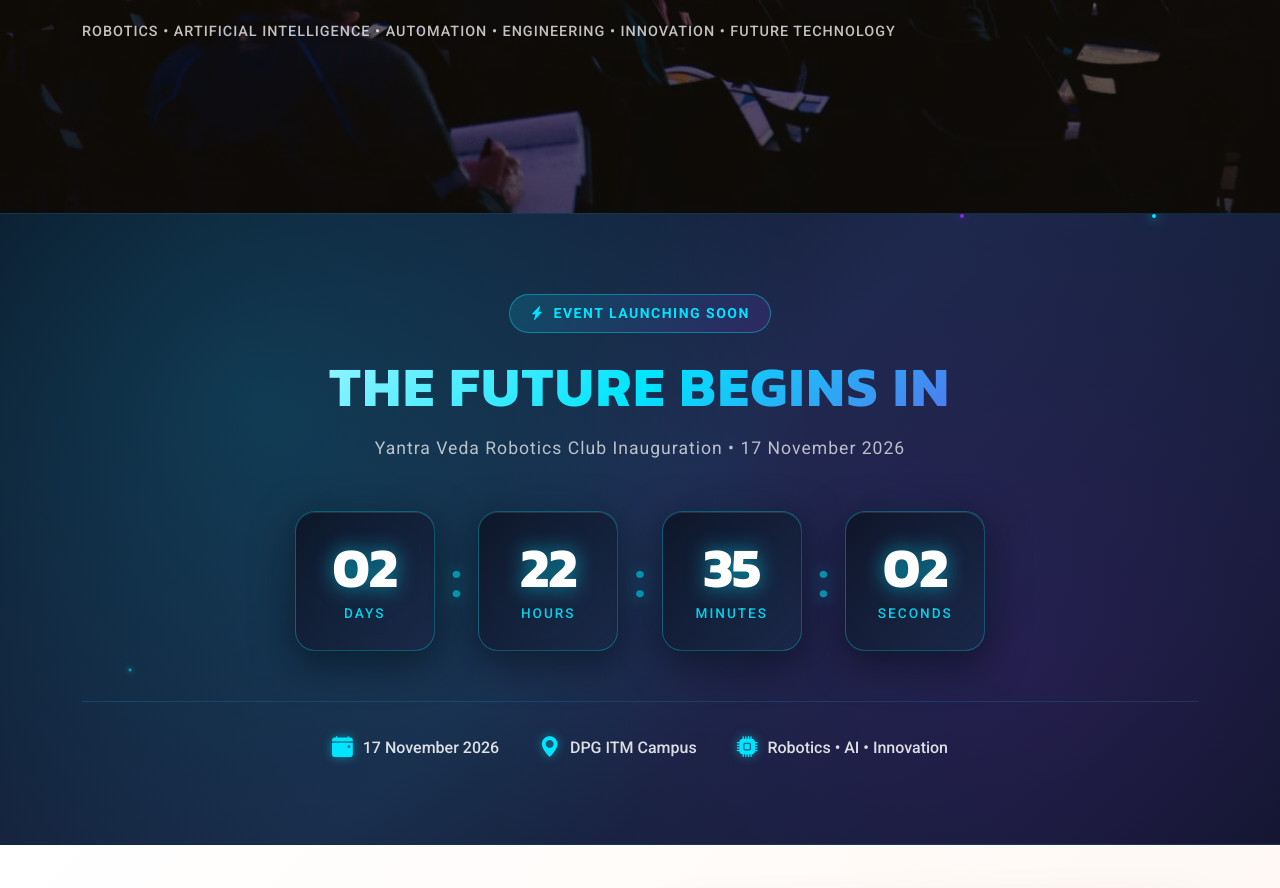
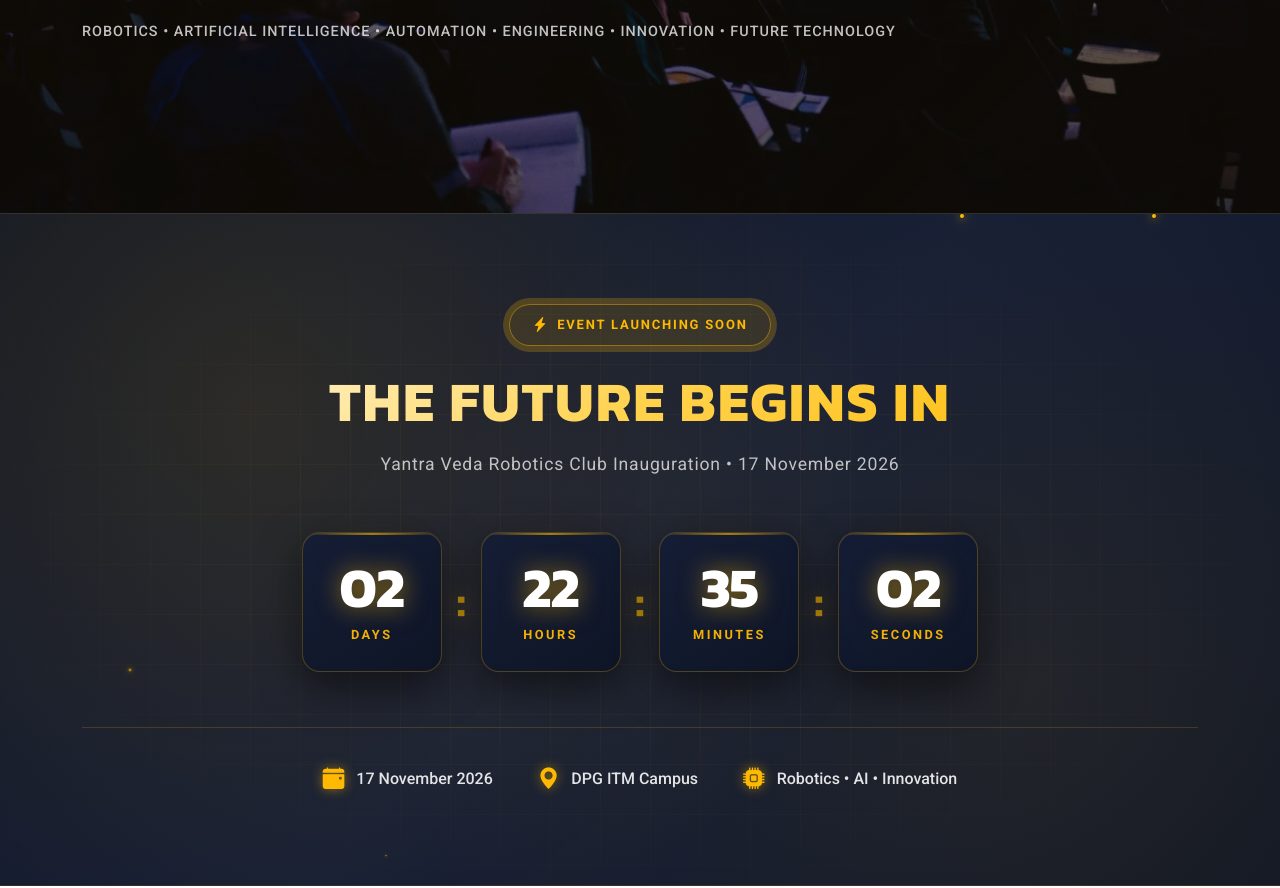
Before and after one commit to dev-3438/yantra_veda_inauguration, a plain HTML site: page index.html in a window 1280 px wide. Shown: the part 712-1600 px from the top of the page. Drawn offline with Linux system fonts and the light colour scheme; animation ran at ten frames a second.

Commit message:
color changed

```diff
--- a/index.html
+++ b/index.html
@@ -40,35 +40,52 @@
   ======================================================== -->
   <base target="_blank">
   <style>
-    /* ===== Countdown Timer Section ===== */
+    /* ===== Countdown Timer — Yantra Veda Palette ===== */
+    :root {
+      --yv-dark: #0d1426;
+      --yv-dark-2: #1a2847;
+      --yv-accent: #feb900;
+      /* warm gold accent */
+      --yv-accent-2: #ffd24d;
+      /* lighter gold */
+      --yv-accent-glow: rgba(254, 185, 0, 0.5);
+    }
+
     .countdown-section {
       position: relative;
-      padding: 80px 0;
-      background: linear-gradient(135deg, #0d1426 0%, #1a2847 50%, #0d1426 100%);
+      padding: 90px 0;
+      background:
+        linear-gradient(135deg, #0d1426 0%, #141d36 50%, #0d1426 100%);
       overflow: hidden;
-      border-top: 1px solid rgba(0, 229, 255, 0.1);
-      border-bottom: 1px solid rgba(0, 229, 255, 0.1);
+      border-top: 1px solid rgba(254, 185, 0, 0.15);
+      border-bottom: 1px solid rgba(254, 185, 0, 0.15);
     }
 
     .countdown-section::before {
       content: "";
       position: absolute;
-      top: 0;
-      left: 0;
-      right: 0;
-      bottom: 0;
+      inset: 0;
       background:
-        radial-gradient(circle at 20% 30%, rgba(0, 229, 255, 0.15) 0%, transparent 50%),
-        radial-gradient(circle at 80% 70%, rgba(138, 43, 226, 0.15) 0%, transparent 50%);
+        radial-gradient(circle at 20% 30%, rgba(254, 185, 0, 0.12) 0%, transparent 55%),
+        radial-gradient(circle at 80% 70%, rgba(254, 185, 0, 0.08) 0%, transparent 55%);
       pointer-events: none;
+    }
+
+    .countdown-section::after {
+      content: "";
+      position: absolute;
+      inset: 0;
+      background-image:
+        linear-gradient(rgba(254, 185, 0, 0.04) 1px, transparent 1px),
+        linear-gradient(90deg, rgba(254, 185, 0, 0.04) 1px, transparent 1px);
+      background-size: 50px 50px;
+      pointer-events: none;
+      mask-image: radial-gradient(ellipse at center, black 40%, transparent 80%);
     }
 
     .countdown-bg-animation {
       position: absolute;
-      top: 0;
-      left: 0;
-      width: 100%;
-      height: 100%;
+      inset: 0;
       overflow: hidden;
       pointer-events: none;
     }
@@ -77,10 +94,10 @@
       position: absolute;
       width: 4px;
       height: 4px;
-      background: #00e5ff;
+      background: var(--yv-accent);
       border-radius: 50%;
-      box-shadow: 0 0 10px #00e5ff, 0 0 20px #00e5ff;
-      animation: float-particle 15s infinite linear;
+      box-shadow: 0 0 10px var(--yv-accent), 0 0 20px var(--yv-accent);
+      animation: float-particle 18s infinite linear;
     }
 
     .countdown-particle:nth-child(1) {
@@ -93,8 +110,6 @@
       left: 30%;
       animation-delay: 3s;
       animation-duration: 22s;
-      background: #8a2be2;
-      box-shadow: 0 0 10px #8a2be2;
     }
 
     .countdown-particle:nth-child(3) {
@@ -107,8 +122,6 @@
       left: 75%;
       animation-delay: 9s;
       animation-duration: 20s;
-      background: #8a2be2;
-      box-shadow: 0 0 10px #8a2be2;
     }
 
     .countdown-particle:nth-child(5) {
@@ -144,35 +157,39 @@
     }
 
     .countdown-header {
-      margin-bottom: 50px;
+      margin-bottom: 55px;
     }
 
     .countdown-badge {
       display: inline-flex;
       align-items: center;
       gap: 8px;
-      padding: 8px 20px;
-      background: linear-gradient(135deg, rgba(0, 229, 255, 0.15), rgba(138, 43, 226, 0.15));
-      border: 1px solid rgba(0, 229, 255, 0.4);
+      padding: 9px 22px;
+      background: rgba(254, 185, 0, 0.12);
+      border: 1px solid rgba(254, 185, 0, 0.45);
       border-radius: 50px;
-      color: #00e5ff;
-      font-size: 14px;
+      color: var(--yv-accent);
+      font-size: 13px;
       font-weight: 600;
       text-transform: uppercase;
-      letter-spacing: 1.5px;
-      margin-bottom: 20px;
-      animation: pulse-badge 2s infinite;
+      letter-spacing: 1.8px;
+      margin-bottom: 22px;
+      animation: pulse-badge 2.2s infinite;
+    }
+
+    .countdown-badge i {
+      font-size: 15px;
     }
 
     @keyframes pulse-badge {
 
       0%,
       100% {
-        box-shadow: 0 0 0 0 rgba(0, 229, 255, 0.4);
+        box-shadow: 0 0 0 0 rgba(254, 185, 0, 0.45);
       }
 
       50% {
-        box-shadow: 0 0 0 10px rgba(0, 229, 255, 0);
+        box-shadow: 0 0 0 12px rgba(254, 185, 0, 0);
       }
     }
 
@@ -180,7 +197,7 @@
       font-family: 'Kanit', sans-serif;
       font-size: clamp(2rem, 5vw, 3.5rem);
       font-weight: 700;
-      background: linear-gradient(135deg, #ffffff 0%, #00e5ff 50%, #8a2be2 100%);
+      background: linear-gradient(135deg, #ffffff 0%, var(--yv-accent-2) 50%, var(--yv-accent) 100%);
       -webkit-background-clip: text;
       -webkit-text-fill-color: transparent;
       background-clip: text;
@@ -190,10 +207,11 @@
     }
 
     .countdown-subtitle {
-      color: rgba(255, 255, 255, 0.7);
+      color: rgba(255, 255, 255, 0.72);
       font-size: 1.1rem;
       font-weight: 400;
-      letter-spacing: 1px;
+      letter-spacing: 0.8px;
+      margin-bottom: 0;
     }
 
     .countdown-timer {
@@ -202,32 +220,31 @@
       align-items: center;
       gap: 15px;
       flex-wrap: wrap;
-      margin-bottom: 50px;
+      margin-bottom: 55px;
     }
 
     .countdown-box {
       position: relative;
       width: 140px;
       height: 140px;
-      perspective: 1000px;
     }
 
     .countdown-inner {
       position: relative;
       width: 100%;
       height: 100%;
-      background: linear-gradient(135deg, rgba(13, 20, 38, 0.9), rgba(26, 40, 71, 0.9));
-      border: 1px solid rgba(0, 229, 255, 0.3);
-      border-radius: 20px;
+      background: linear-gradient(145deg, rgba(20, 29, 54, 0.95), rgba(13, 20, 38, 0.95));
+      border: 1px solid rgba(254, 185, 0, 0.25);
+      border-radius: 18px;
       display: flex;
       flex-direction: column;
       justify-content: center;
       align-items: center;
       backdrop-filter: blur(10px);
       box-shadow:
-        0 10px 40px rgba(0, 0, 0, 0.5),
-        inset 0 1px 0 rgba(255, 255, 255, 0.1);
-      transition: all 0.4s ease;
+        0 15px 40px rgba(0, 0, 0, 0.5),
+        inset 0 1px 0 rgba(255, 255, 255, 0.06);
+      transition: all 0.4s cubic-bezier(0.4, 0, 0.2, 1);
       overflow: hidden;
       z-index: 2;
     }
@@ -235,38 +252,36 @@
     .countdown-inner::before {
       content: "";
       position: absolute;
-      top: -2px;
-      left: -2px;
-      right: -2px;
-      bottom: -2px;
-      background: linear-gradient(135deg, #00e5ff, #8a2be2, #00e5ff);
-      border-radius: 20px;
+      top: 0;
+      left: 0;
+      right: 0;
+      height: 2px;
+      background: linear-gradient(90deg, transparent, var(--yv-accent), transparent);
+      opacity: 0.6;
+    }
+
+    .countdown-inner::after {
+      content: "";
+      position: absolute;
+      inset: -2px;
+      background: linear-gradient(135deg, var(--yv-accent), transparent, var(--yv-accent));
+      border-radius: 18px;
       z-index: -1;
       opacity: 0;
       transition: opacity 0.4s ease;
-      background-size: 200% 200%;
-      animation: gradient-shift 3s ease infinite;
-    }
-
-    @keyframes gradient-shift {
-
-      0%,
-      100% {
-        background-position: 0% 50%;
-      }
-
-      50% {
-        background-position: 100% 50%;
-      }
     }
 
     .countdown-box:hover .countdown-inner {
-      transform: translateY(-8px) scale(1.03);
-      border-color: transparent;
+      transform: translateY(-8px);
+      border-color: var(--yv-accent);
+      box-shadow:
+        0 20px 50px rgba(0, 0, 0, 0.6),
+        0 0 30px rgba(254, 185, 0, 0.3),
+        inset 0 1px 0 rgba(255, 255, 255, 0.1);
     }
 
-    .countdown-box:hover .countdown-inner::before {
-      opacity: 1;
+    .countdown-box:hover .countdown-inner::after {
+      opacity: 0.8;
     }
 
     .countdown-glow {
@@ -274,25 +289,25 @@
       top: 50%;
       left: 50%;
       transform: translate(-50%, -50%);
-      width: 100%;
-      height: 100%;
-      background: radial-gradient(circle, rgba(0, 229, 255, 0.4) 0%, transparent 70%);
-      filter: blur(20px);
-      opacity: 0.6;
+      width: 110%;
+      height: 110%;
+      background: radial-gradient(circle, rgba(254, 185, 0, 0.35) 0%, transparent 70%);
+      filter: blur(25px);
+      opacity: 0.5;
       z-index: 1;
-      animation: pulse-glow 3s ease infinite;
+      animation: pulse-glow 3.5s ease infinite;
     }
 
     @keyframes pulse-glow {
 
       0%,
       100% {
-        opacity: 0.4;
+        opacity: 0.35;
         transform: translate(-50%, -50%) scale(1);
       }
 
       50% {
-        opacity: 0.7;
+        opacity: 0.6;
         transform: translate(-50%, -50%) scale(1.1);
       }
     }
@@ -303,10 +318,10 @@
       font-weight: 700;
       color: #ffffff;
       line-height: 1;
-      text-shadow: 0 0 20px rgba(0, 229, 255, 0.6);
+      text-shadow: 0 0 25px rgba(254, 185, 0, 0.55);
       letter-spacing: -1px;
+      display: inline-block;
       transition: all 0.3s ease;
-      display: inline-block;
     }
 
     .countdown-number.flip {
@@ -322,6 +337,7 @@
       50% {
         transform: rotateX(90deg);
         opacity: 0;
+        color: var(--yv-accent);
       }
 
       100% {
@@ -331,31 +347,34 @@
     }
 
     .countdown-label {
-      font-size: 0.85rem;
-      font-weight: 500;
-      color: rgba(0, 229, 255, 0.9);
+      font-size: 0.8rem;
+      font-weight: 600;
+      color: var(--yv-accent);
       text-transform: uppercase;
-      letter-spacing: 2px;
-      margin-top: 8px;
+      letter-spacing: 2.5px;
+      margin-top: 10px;
+      opacity: 0.95;
     }
 
     .countdown-separator {
-      font-size: 3rem;
+      font-family: 'Kanit', sans-serif;
+      font-size: 2.8rem;
       font-weight: 700;
-      color: rgba(0, 229, 255, 0.6);
-      animation: blink 1s infinite;
-      text-shadow: 0 0 15px rgba(0, 229, 255, 0.5);
+      color: var(--yv-accent);
+      animation: blink 1.2s infinite;
+      text-shadow: 0 0 20px rgba(254, 185, 0, 0.6);
+      opacity: 0.7;
     }
 
     @keyframes blink {
 
       0%,
       100% {
-        opacity: 1;
+        opacity: 0.8;
       }
 
       50% {
-        opacity: 0.3;
+        opacity: 0.25;
       }
     }
 
@@ -363,28 +382,32 @@
       display: flex;
       justify-content: center;
       align-items: center;
-      gap: 40px;
+      gap: 45px;
       flex-wrap: wrap;
-      padding-top: 30px;
-      border-top: 1px solid rgba(0, 229, 255, 0.15);
+      padding-top: 35px;
+      border-top: 1px solid rgba(254, 185, 0, 0.18);
     }
 
     .countdown-info-item {
       display: flex;
       align-items: center;
-      gap: 10px;
-      color: rgba(255, 255, 255, 0.85);
+      gap: 12px;
+      color: rgba(255, 255, 255, 0.88);
       font-size: 1rem;
       font-weight: 500;
+      transition: color 0.3s ease;
+    }
+
+    .countdown-info-item:hover {
+      color: var(--yv-accent);
     }
 
     .countdown-info-item i {
-      font-size: 1.3rem;
-      color: #00e5ff;
-      text-shadow: 0 0 10px rgba(0, 229, 255, 0.5);
+      font-size: 1.35rem;
+      color: var(--yv-accent);
+      text-shadow: 0 0 12px rgba(254, 185, 0, 0.5);
     }
 
-    /* Event Live State */
     .countdown-timer.event-live {
       animation: celebrate 1.5s infinite;
     }
@@ -397,24 +420,29 @@
       }
 
       50% {
-        transform: scale(1.02);
+        transform: scale(1.025);
       }
     }
 
     /* Responsive */
     @media (max-width: 768px) {
+      .countdown-section {
+        padding: 60px 0;
+      }
+
       .countdown-box {
-        width: 90px;
-        height: 110px;
+        width: 95px;
+        height: 115px;
       }
 
       .countdown-number {
-        font-size: 2.2rem;
+        font-size: 2.3rem;
       }
 
       .countdown-label {
         font-size: 0.7rem;
-        letter-spacing: 1px;
+        letter-spacing: 1.5px;
+        margin-top: 6px;
       }
 
       .countdown-separator {
@@ -427,6 +455,7 @@
 
       .countdown-footer {
         gap: 20px;
+        padding-top: 25px;
       }
 
       .countdown-info-item {
@@ -436,12 +465,12 @@
 
     @media (max-width: 480px) {
       .countdown-box {
-        width: 70px;
-        height: 95px;
+        width: 72px;
+        height: 98px;
       }
 
       .countdown-number {
-        font-size: 1.8rem;
+        font-size: 1.85rem;
       }
 
       .countdown-separator {
@@ -450,6 +479,11 @@
 
       .countdown-timer {
         gap: 10px;
+      }
+
+      .countdown-badge {
+        font-size: 11px;
+        padding: 7px 16px;
       }
     }
   </style>
@@ -546,6 +580,7 @@
 
     </section><!-- /Hero Section -->
     <!-- Countdown Timer Section -->
+    <!-- Countdown Timer Section -->
     <section id="countdown" class="countdown-section" aria-labelledby="countdown-title">
       <div class="countdown-bg-animation">
         <div class="countdown-particle"></div>
@@ -615,6 +650,7 @@
         </div>
       </div>
     </section>
+    <!-- /Countdown Timer Section -->
     <!-- /Countdown Timer Section -->
     <!-- About Section -->
     <section id="about" class="intro section" aria-labelledby="about-title">
```
